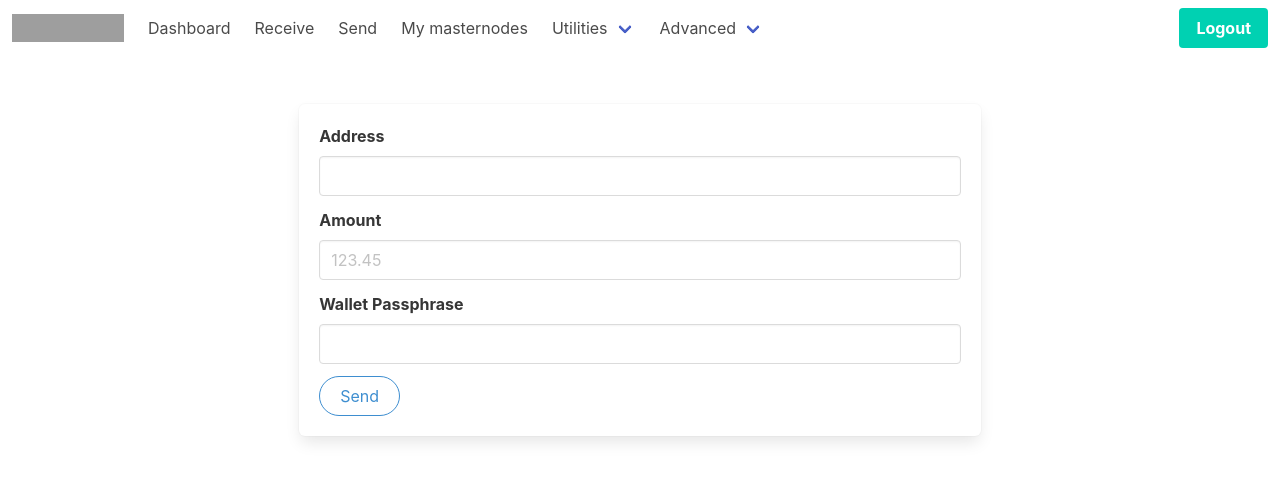
After one commit to decenomy/DSW-UI, a Flask app: page /send in a window 1280 px wide. The commit adds this page. Shown: the top 483 px of the page. Run offline with Flask 2, Linux system fonts and the light colour scheme; some libraries are stand-ins or nearby versions; grey boxes are pictures that could not be loaded.

Commit message:
add send form

```diff
--- a/main.py
+++ b/main.py
@@ -48,6 +48,8 @@ def login():
                         session['host'] = c["host"]
                         session['port'] = c["rpcport"]
                         session['coin'] = selected_coin
+                        process = subprocess.Popen(['python3', 'wsserver.py', session["coin"]], stdout=None, stderr=None, stdin=None, close_fds=True)
+                        process = subprocess.Popen(['python3', 'zmq-ws/main.py'], stdout=None, stderr=None, stdin=None, close_fds=True)
                         msg = 'Connected! You will be redirected in a few seconds...'
                         break
             except Exception as e:
@@ -65,8 +67,6 @@ def dash():
     coin =  Decenomy(session['user'], session['pass'], session['host'], session['port'])
     info = coin.getinfo()
     mn = coin.mncount()
-    process = subprocess.Popen(['python3', 'wsserver.py', session["coin"]], stdout=None, stderr=None, stdin=None, close_fds=True)
-    process = subprocess.Popen(['python3', 'zmq-ws/main.py'], stdout=None, stderr=None, stdin=None, close_fds=True)
     return render_template('dash.html', info=info, mn=mn)
 
 @app.route('/receive')
@@ -74,6 +74,10 @@ def receive():
     coin =  Decenomy(session['user'], session['pass'], session['host'], session['port'])
     addr = coin.getnewaddr()
     return render_template('receive.html', addr=addr)
+
+@app.route('/send')
+def send():
+    return render_template('send.html')
 
 @app.route('/api/listtxs')
 def listtxs():
@@ -96,6 +100,25 @@ def mns():
     info = coin.mncount()
     return json.dumps(info)
 
+@app.route('/api/sendtoaddress', methods =['POST'])
+def sendto():
+    msg = ''
+    if request.method == 'POST' and 'address' in request.form and 'amount' in request.form and 'passphrase' in request.form:
+        coin =  Decenomy(session['user'], session['pass'], session['host'], session['port'])
+        valid = coin.validate(request.form["address"])
+        if valid["isvalid"] == True:
+            try:
+                unlock = coin.unlock(request.form["passphrase"], 5)
+                txid = coin.send(request.form["address"], request.form["amount"])
+                msg = "Success! Transaction id: " + txid
+            except Exception as e:
+                msg = str(e)
+        else:
+            msg = "Invalid address"
+    else:
+        msg = "All fields are mandatory"
+    return msg
+
 
 if __name__ == "__main__":
     app.run(host='0.0.0.0', port=5000, debug=True)
--- a/templates/dash.html
+++ b/templates/dash.html
@@ -84,7 +84,7 @@ function fetchdata(){
 
 function fetchmn(){
  $.ajax({
-  url: '/api/mncount',
+  url: '/api/mntotal',
   type: 'GET',
   dataType: "json",
   success: function(response){
@@ -108,7 +108,6 @@ websocket.onmessage = function (event) {
   if ('type' in mydata) {
     if (mydata["type"] == "block") {
       var block = mydata["data"]["height"];
-      //console.log(block);
       $("#blocks").html('Latest block: '+block);
       }
     else if (mydata["type"] == "transaction") {
--- /dev/null
+++ b/templates/send.html
@@ -0,0 +1,73 @@
+{% include 'inc/header.html' %}
+{% include 'inc/nav.html' %}
+
+
+  <section class="section">
+    <div class="container">
+    <div class="columns">
+      <div class="column is-one-fifth">
+
+      </div>
+      <div class="column">
+      <div class="box">
+      <form method="POST" id="sendform">
+      <div class="field">
+        <label class="label">Address</label>
+        <div class="control">
+          <input class="input" type="text" placeholder="" name="address" id="address">
+        </div>
+      </div>
+      <div class="field">
+        <label class="label">Amount</label>
+        <div class="control">
+          <input class="input" type="number" placeholder="123.45" name="amount" id="amount" min="0" step="0.00000001">
+        </div>
+      </div>
+      <div class="field">
+        <label class="label">Wallet Passphrase</label>
+        <div class="control">
+          <input class="input" type="password" placeholder="" name="passphrase" id="passphrase">
+        </div>
+      </div>
+      <input class="button is-info is-rounded is-outlined" type="submit" value="Send">
+    </form>
+      </div>
+      </div>
+
+      <div class="column is-one-fifth">
+
+      </div>
+
+    </div>
+
+  </section>
+<script>
+$(document).ready(function() {
+$("#sendform").on('submit',function(e) {
+
+  e.preventDefault();
+  $.ajax({
+  method:"POST",
+  url: "/api/sendtoaddress",
+  dataType:"html",
+  data:$("#sendform").serialize(),
+  success: function(data){
+
+      if (data.indexOf("Success! Transaction id:") != -1) {
+          toastr.options.positionClass = 'toast-bottom-right';
+          toastr.success(data);
+          setTimeout(function (){
+           window.location.href = '/dash';
+          }, 2000);
+      }
+      else {
+        toastr.options.positionClass = 'toast-bottom-right';
+          toastr.error(data);
+      }
+
+    }});
+});
+});
+
+</script>
+{% include 'inc/footer.html' %}
```
